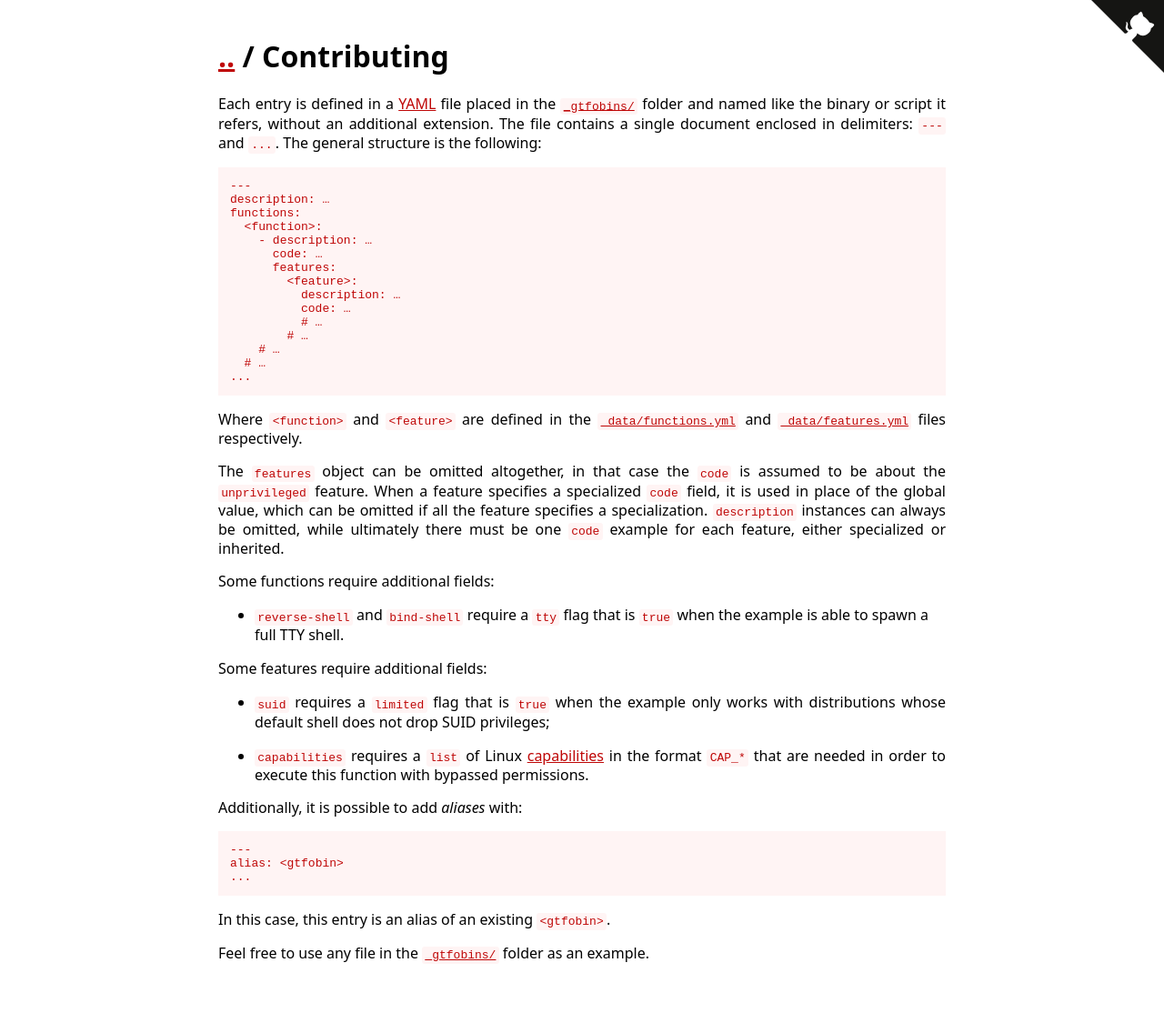
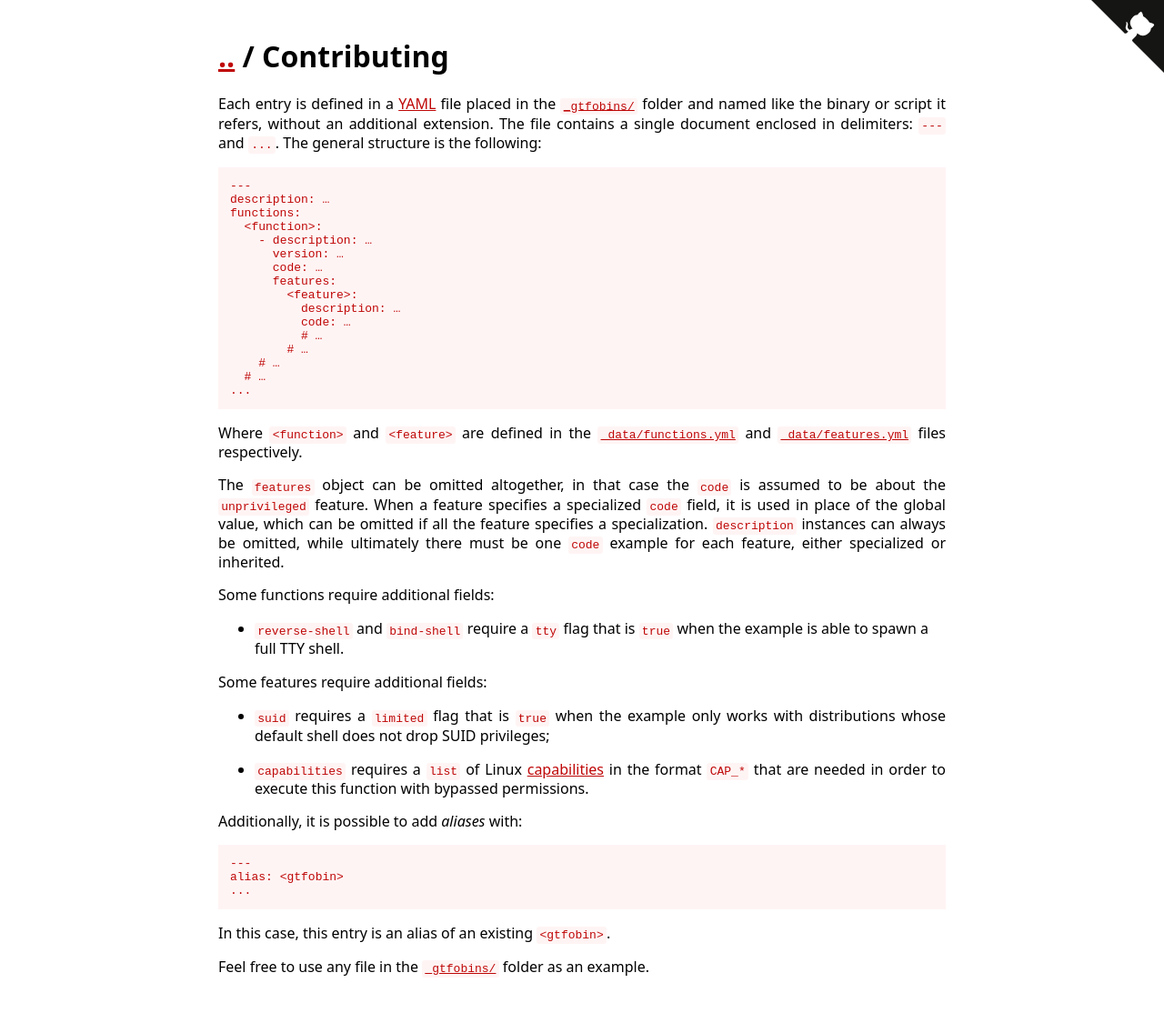
Before and after one commit to GTFOBins/GTFOBins.github.io, a Jekyll site: the page built from CONTRIBUTING.md, in a window 1280 px wide. Shown: the whole page at 91% size. Built offline with Jekyll 4.4.1, drawn with Linux system fonts in a browser that asks for light colours.

Commit message:
Add optional version field to examples

```diff
--- a/CONTRIBUTING.md
+++ b/CONTRIBUTING.md
@@ -13,6 +13,7 @@ description: …
 functions:
   <function>:
     - description: …
+      version: …
       code: …
       features:
         <feature>:
--- a/_layouts/gtfobin.html
+++ b/_layouts/gtfobin.html
@@ -54,6 +54,11 @@ layout: common
                     {% include get_gtfobin.html name=example.from %}
                     {% assign gtfobin = return_gtfobin %}
                     {% include function_list.html gtfobin=gtfobin functions=gtfobin.functions %}
+                {% endif %}
+
+                {% comment %} version {% endcomment %}
+                {% if example.version %}
+                    <p><b>Version:</b> {{ example.version }}</p>
                 {% endif %}
 
                 {% comment %} example description {% endcomment %}
```
